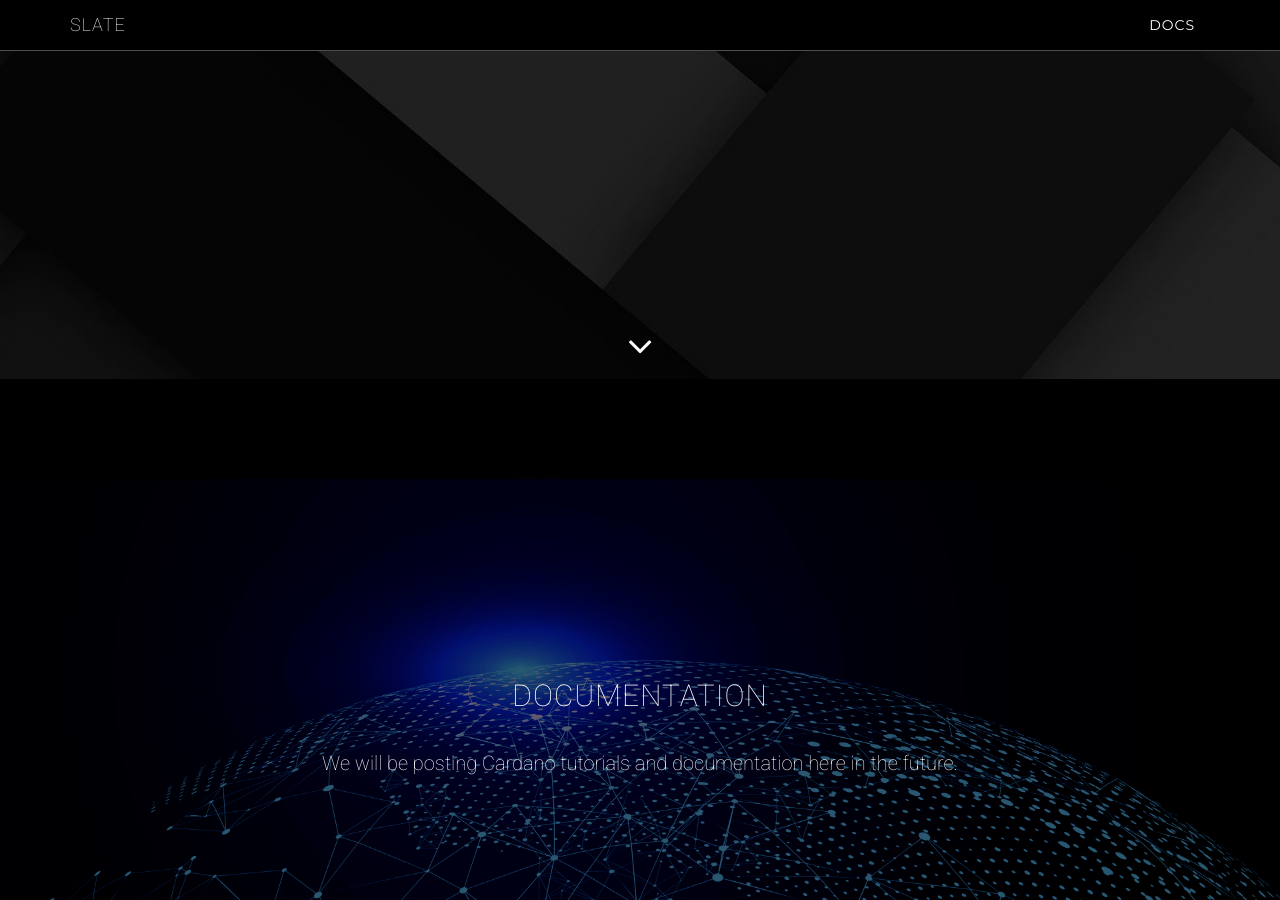
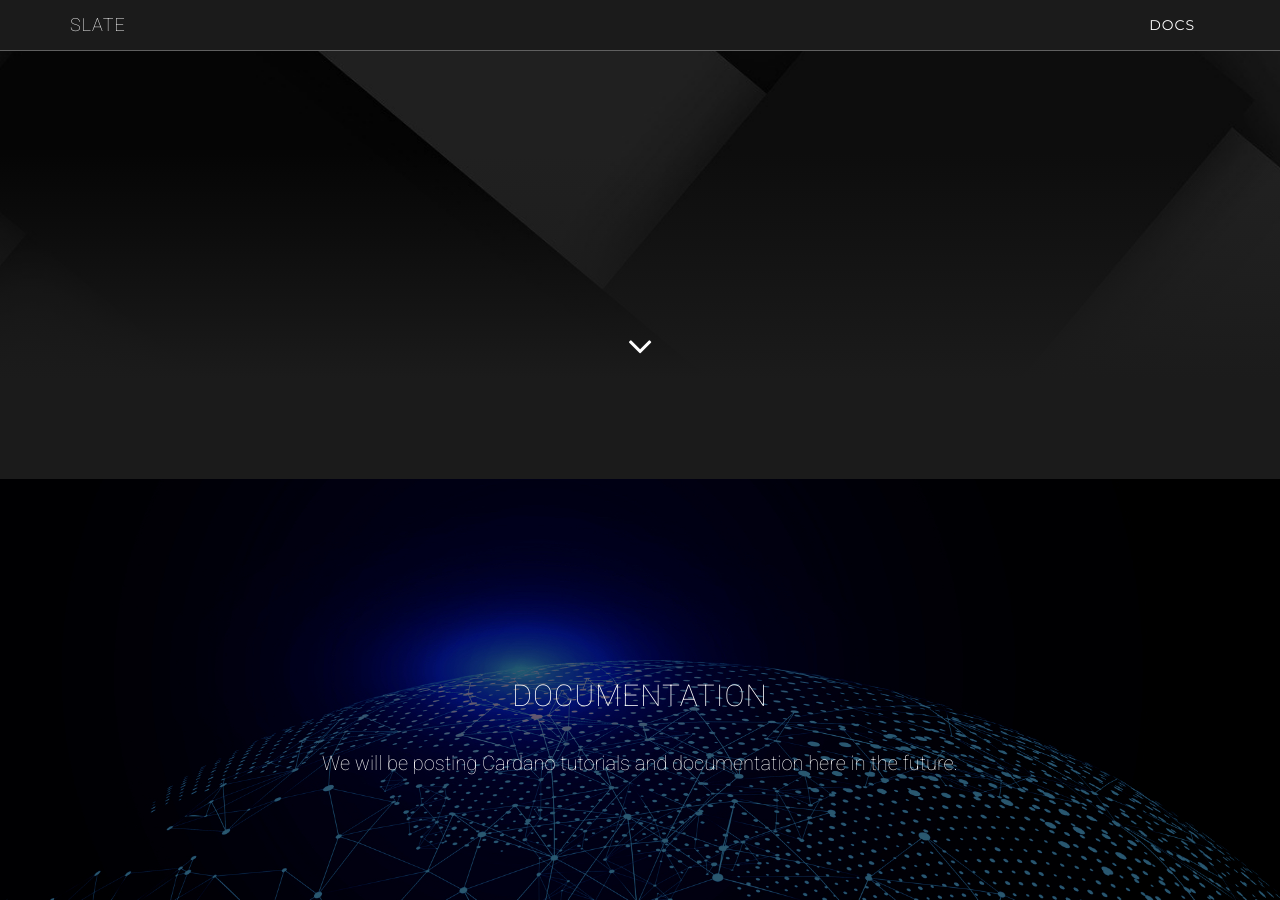
Before and after one commit to jdloft/slate-site, a Jekyll site: the page built from index.html, in a window 1280 px wide and 900 px high, scrolled down 521 px. Built offline with Jekyll 4.4.1, drawn with Linux system fonts in a browser that asks for light colours.

Commit message:
Lighter dark theme

```diff
--- a/_sass/slate.scss
+++ b/_sass/slate.scss
@@ -132,11 +132,13 @@ a:focus {
     padding: 100px 0;
     text-align: center;
     color: #fff;
-    background: url(img/intro-bg.jpg) no-repeat bottom center scroll;
+    background: $color-primary-dark no-repeat bottom center scroll;
     background-color: $color-primary-dark;
+    background-image: url(img/intro-bg.jpg);
+    background-image: linear-gradient(rgba(0,0,0,0) 0%, rgba(0,0,0,0) 75%, $color-primary-dark 100%), url(img/intro-bg.jpg);
+    background-size: cover;
     -webkit-background-size: cover;
     -moz-background-size: cover;
-    background-size: cover;
     -o-background-size: cover;
 }
 
--- a/_sass/variables.scss
+++ b/_sass/variables.scss
@@ -1,4 +1,4 @@
-$color-primary-dark: #000000;
+$color-primary-dark: #1b1b1b;
 $color-links: #388bc7;
 $color-links-hover: #6cb1e2;
 
```
Also changed, not shown: img/intro-bg-2.jpg (added).
